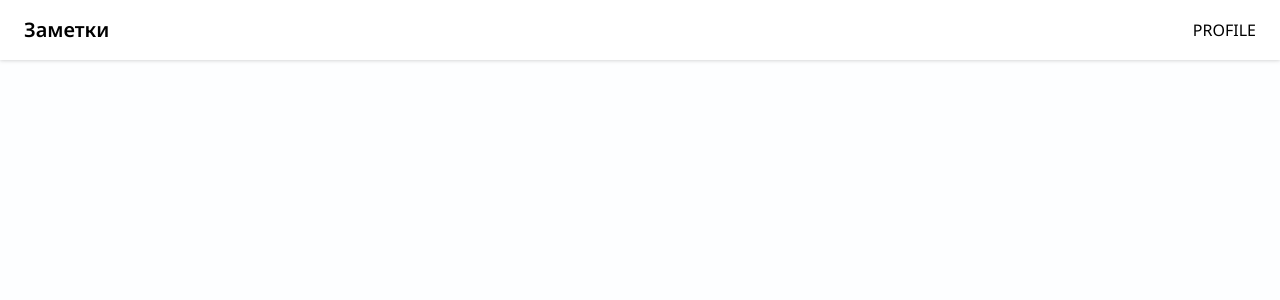
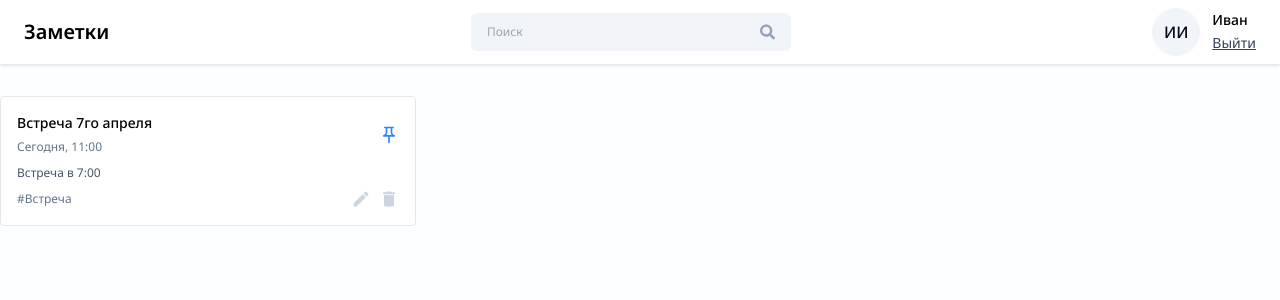
Before and after one commit to marycheff/MERN-notes-app-course__Time-To-Program, a React (Vite) app in the folder frontend/: page /dashboard in a window 1280 px wide. Shown: the top 300 px of the page. Built offline with nearby package versions, Linux system fonts and the light colour scheme; the HTML template or start-up script is replaced by a standard one.

Commit message:
Верстка поиска, Вывод карточек на странице

```diff
--- a/frontend/package.json
+++ b/frontend/package.json
@@ -12,6 +12,7 @@
     "dependencies": {
         "react": "^18.3.1",
         "react-dom": "^18.3.1",
+        "react-icons": "^5.3.0",
         "react-router-dom": "^6.28.0"
     },
     "devDependencies": {
--- /dev/null
+++ b/frontend/src/components/Cards/NoteCard.tsx
@@ -0,0 +1,42 @@
+import { FC } from "react"
+import { MdCreate, MdDelete, MdOutlinePushPin } from "react-icons/md"
+
+interface NoteCardProps {
+    title: string
+    date: string
+    content: string
+    tags: string[]
+    isPinned: boolean
+    onEdit: () => void
+    onDelete: () => void
+    onPinNote: () => void
+}
+
+const NoteCard: FC<NoteCardProps> = ({ title, date, content, tags, isPinned, onEdit, onDelete, onPinNote }) => {
+    return (
+        <div className="border rounded p-4 bg-white hover:shadow-xl transition-all ease-in-out">
+            <div className="flex items-center justify-between">
+                <div>
+                    <h6 className="text-sm font-medium">{title}</h6>
+                    <span className="text-xs text-slate-500">{date}</span>
+                </div>
+
+                <MdOutlinePushPin
+                    className={`icon-btn ${isPinned ? "text-primary" : "text-slate-300"}`}
+                    onClick={onPinNote}
+                />
+            </div>
+            <p className="text-xs text-slate-600 mt-2">{content?.slice(0, 60)}</p>
+
+            <div className="flex items-center justify-between mt-2">
+                <div className="text-xs text-slate-500">{tags}</div>
+                <div className="flex items-center gap-2">
+                    <MdCreate className="icon-btn hover:text-green-600" onClick={onEdit} />
+                    <MdDelete className="icon-btn hover:text-red-500" onClick={onDelete} />
+                </div>
+            </div>
+        </div>
+    )
+}
+
+export default NoteCard
--- a/frontend/src/components/Cards/ProfileInfo.tsx
+++ b/frontend/src/components/Cards/ProfileInfo.tsx
@@ -1,5 +1,24 @@
-const ProfileInfo = () => {
-    return <div>PROFILE</div>
+import React, { FC } from "react"
+import { getInitials } from "../../utils/helper"
+
+interface ProfileInfoProps {
+    onLogout: (event: React.MouseEvent<HTMLButtonElement>) => void
+}
+
+const ProfileInfo: FC<ProfileInfoProps> = ({ onLogout }) => {
+    return (
+        <div className="flex items-center gap-3">
+            <div className="w-12 h-12 flex items-center justify-center rounded-full text-slate-950 font-medium bg-slate-100">
+                {getInitials("Иван Иванов")}
+            </div>
+            <div>
+                <p className="text-sm font-medium">Иван</p>
+                <button className="text-sm text-slate-700 underline" onClick={onLogout}>
+                    Выйти
+                </button>
+            </div>
+        </div>
+    )
 }
 
 export default ProfileInfo
--- a/frontend/src/components/navbar/Navbar.tsx
+++ b/frontend/src/components/navbar/Navbar.tsx
@@ -1,10 +1,28 @@
-import ProfileInfo from "../Cards/ProfileInfo"
+import { useState } from "react"
+import { useNavigate } from "react-router-dom"
+import ProfileInfo from "../cards/ProfileInfo"
+import SearchBar from "../searchBar/SearchBar"
 
 const Navbar = () => {
+    const navigate = useNavigate()
+    const onLogout = () => {
+        navigate("/login")
+    }
+    const [searchQuery, setSearchQuery] = useState("")
+    const handleSearch = () => {}
+    const handleClearSearch = () => {
+        setSearchQuery("")
+    }
     return (
         <div className="bg-white flex items-center justify-between px-6 py-2 drop-shadow">
             <h2 className="text-xl font-semibold text-black py-2">Заметки</h2>
-            <ProfileInfo  />
+            <SearchBar
+                value={searchQuery}
+                onChange={e => setSearchQuery(e.target.value)}
+                handleSearch={handleSearch}
+                onClearSearch={handleClearSearch}
+            />
+            <ProfileInfo onLogout={onLogout} />
         </div>
     )
 }
--- /dev/null
+++ b/frontend/src/components/searchBar/SearchBar.tsx
@@ -0,0 +1,32 @@
+import { FC } from "react"
+import { FaSearch } from "react-icons/fa"
+import { IoMdClose } from "react-icons/io"
+interface SearchBarProps {
+    value: string
+    onChange: (event: React.ChangeEvent<HTMLInputElement>) => void
+    handleSearch: (event: React.MouseEvent<SVGElement>) => void
+    onClearSearch: (event: React.MouseEvent<SVGElement>) => void
+}
+
+const SearchBar: FC<SearchBarProps> = ({ value, onChange, handleSearch, onClearSearch }) => {
+    return (
+        <div className="w-80 flex items-center px-4 bg-slate-100 rounded-md">
+            <input
+                type="text"
+                placeholder="Поиск"
+                className="w-full text-xs bg-transparent py-[11px] outline-none"
+                value={value}
+                onChange={onChange}
+            />
+            {value && (
+                <IoMdClose
+                    className="text-xl text-slate-500 cursor-pointer hover:text-black mr-3"
+                    onClick={onClearSearch}
+                />
+            )}
+            <FaSearch className="text-slate-400 cursor-pointer hover:text-black" onClick={handleSearch} />
+        </div>
+    )
+}
+
+export default SearchBar
--- a/frontend/src/index.css
+++ b/frontend/src/index.css
@@ -35,4 +35,10 @@
         my-1
         hover:bg-blue-600;
     }
+    .icon-btn {
+        @apply text-xl
+        text-slate-300
+        cursor-pointer
+        hover:text-primary
+    }
 }
--- a/frontend/src/pages/home/Home.tsx
+++ b/frontend/src/pages/home/Home.tsx
@@ -1,9 +1,27 @@
+import NoteCard from "../../components/cards/NoteCard"
 import Navbar from "../../components/navbar/Navbar"
 
 const Home = () => {
-    return <>
-    <Navbar />
-    </>
+    return (
+        <>
+            <Navbar />
+            <div className="container mx-auto">
+                <div className="grid grid-cols-3 gap-4 mt-8">
+                    <NoteCard
+                        title="Встреча 7го апреля"
+                        date="Сегодня, 11:00"
+                        content="Встреча в 7:00"
+                        tags={["#Встреча"]}
+                        isPinned={true}
+                        onEdit={() => {}}
+                        onDelete={() => {}}
+                        onPinNote={() => {}}
+                    />
+
+                </div>
+            </div>
+        </>
+    )
 }
 
 export default Home
--- a/frontend/src/utils/helper.ts
+++ b/frontend/src/utils/helper.ts
@@ -3,3 +3,9 @@ export const validateEmail = (email: string) => {
         /^(([^<>()[\]\\.,;:\s@"]+(\.[^<>()[\]\\.,;:\s@"]+)*)|(".+"))@((\[[0-9]{1,3}\.[0-9]{1,3}\.[0-9]{1,3}\.[0-9]{1,3}\])|(([a-zA-Z\-0-9]+\.)+[a-zA-Z]{2,}))$/
     return re.test(String(email).toLowerCase())
 }
+
+export const getInitials = (name: string) => {
+    if (!name) return ""
+    const names = name.split(" ")
+    return `${names[0][0].toUpperCase()}${names[1].toUpperCase() ? names[1][0].toUpperCase() : ""}`
+}
```
Also changed, not shown: 1 other file (tests, documents, lock files or other folders).
